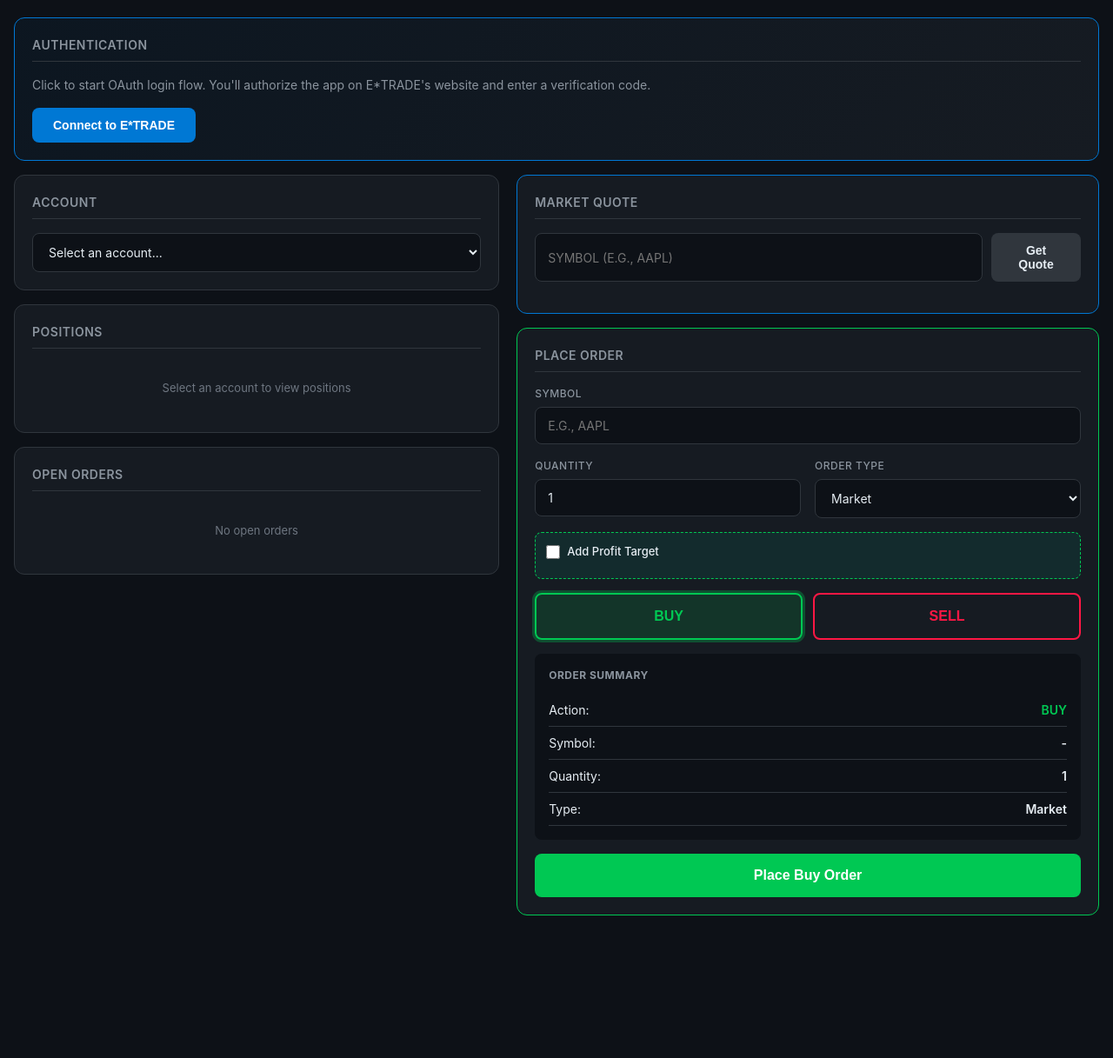
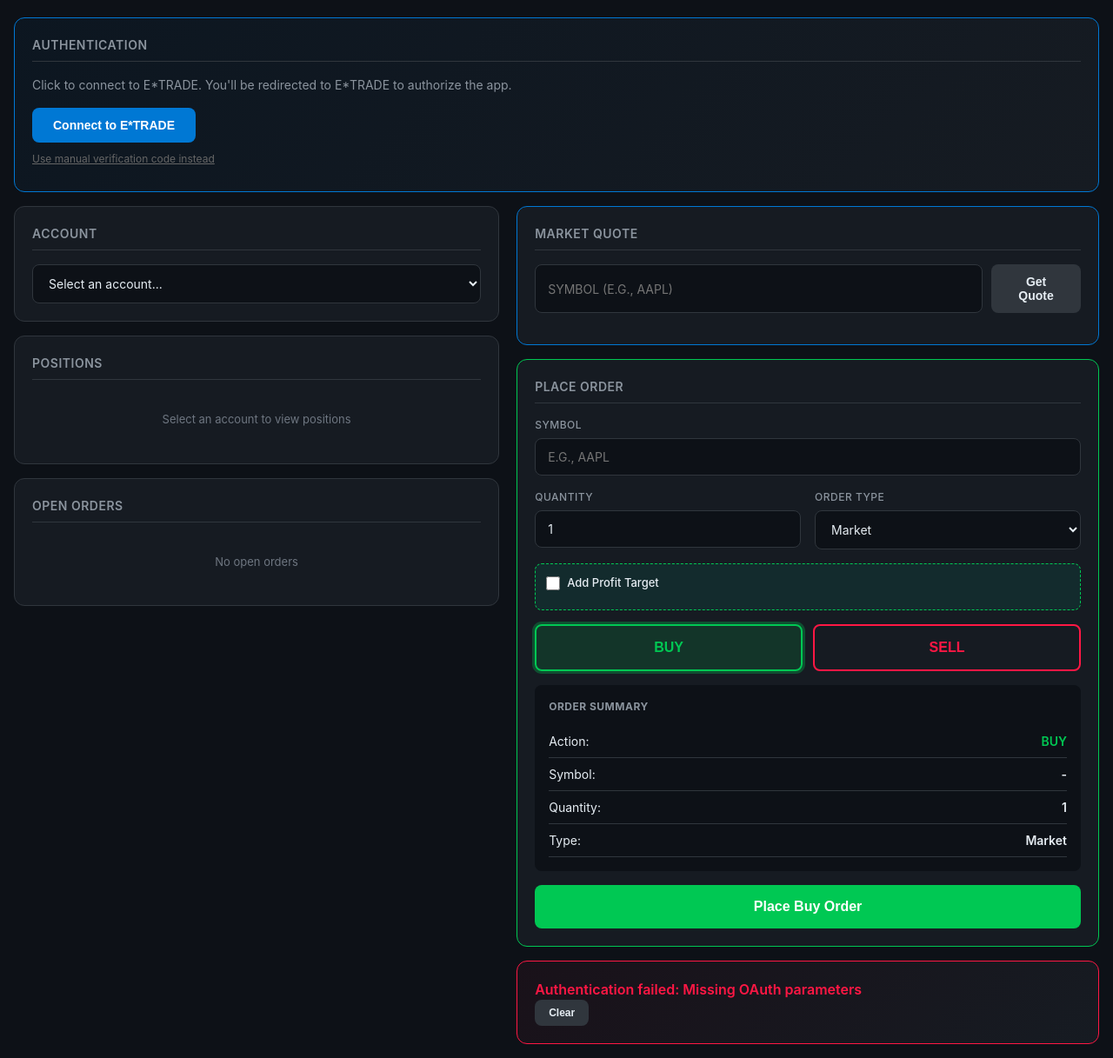
Before and after one commit to rasesh6/etrade-trading, a Flask app: a page that uses templates/index.html in a window 1280 px wide. Shown: the part 85-1302 px from the top of the page at 87% size. Before the commit the page ends 1138 px from the top, so only its background shows below. Run offline with Flask 3, Linux system fonts and the light colour scheme; data that the repository does not hold is empty.

Commit message:
feat: Add callback-based OAuth authentication
- Added /api/auth/callback endpoint to receive OAuth callback from E*TRADE
- Modified /api/auth/login to support callback mode via use_callback parameter
- Updated frontend to use callback mode by default with manual fallback
- Added callback result handling (success/error) on page load

To test:
1. Push this branch to Railway
2. Click "Connect to E*TRADE"
3. Should redirect to E*TRADE for authorization
4. After authorizing, should redirect back with auth success

Co-Authored-By: Claude Opus 4.6 <noreply@anthropic.com>

```diff
--- a/server.py
+++ b/server.py
@@ -61,23 +61,48 @@ def auth_status():
 def start_login():
     """Start OAuth login flow - get authorization URL"""
     try:
+        data = request.get_json() or {}
+        use_callback = data.get('use_callback', False)
+
+        # Build callback URL if using callback mode
+        callback_url = None
+        if use_callback:
+            # Use the current host for callback
+            host = request.host_url.rstrip('/')
+            callback_url = f"{host}/api/auth/callback"
+            logger.info(f"Using callback URL: {callback_url}")
+
         client = ETradeClient()
-        auth_data = client.get_authorization_url()
+        auth_data = client.get_authorization_url(callback_url=callback_url)
 
         # Store request tokens for later use
+        # Key by request_token for callback mode, or flow_id for manual mode
         import secrets
         flow_id = secrets.token_urlsafe(16)
+
+        # Store by both flow_id (for manual mode) and request_token (for callback mode)
         _request_tokens[flow_id] = {
             'request_token': auth_data['request_token'],
             'request_token_secret': auth_data['request_token_secret']
         }
+        _request_tokens[auth_data['request_token']] = {
+            'request_token': auth_data['request_token'],
+            'request_token_secret': auth_data['request_token_secret']
+        }
 
-        return jsonify({
+        response_data = {
             'success': True,
             'authorize_url': auth_data['authorize_url'],
             'flow_id': flow_id,
-            'message': 'Please visit the URL, authorize, and enter the verification code'
-        })
+            'use_callback': use_callback
+        }
+
+        if use_callback:
+            response_data['message'] = 'Redirecting to E*TRADE for authorization...'
+        else:
+            response_data['message'] = 'Please visit the URL, authorize, and enter the verification code'
+
+        return jsonify(response_data)
 
     except Exception as e:
         logger.error(f"Login start failed: {e}")
@@ -124,6 +149,56 @@ def verify_code():
     except Exception as e:
         logger.error(f"Verification failed: {e}")
         return jsonify({'success': False, 'error': str(e)}), 500
+
+
+@app.route('/api/auth/callback')
+def oauth_callback():
+    """Handle OAuth callback from E*TRADE after user authorizes"""
+    try:
+        # E*TRADE sends oauth_token and oauth_verifier in the callback
+        oauth_token = request.args.get('oauth_token', '')
+        oauth_verifier = request.args.get('oauth_verifier', '')
+
+        logger.info(f"OAuth callback received - token: {oauth_token[:20] if oauth_token else 'None'}...")
+
+        if not oauth_token or not oauth_verifier:
+            error_msg = request.args.get('oauth_problem', 'Missing OAuth parameters')
+            logger.error(f"OAuth callback error: {error_msg}")
+            # Redirect to frontend with error
+            return redirect(f"/?auth_error={error_msg}")
+
+        # Look up the stored request token secret
+        # The key is the oauth_token (request token)
+        if oauth_token not in _request_tokens:
+            logger.error(f"Request token not found in stored tokens")
+            return redirect("/?auth_error=Invalid or expired session. Please try again.")
+
+        # Get stored request tokens
+        tokens = _request_tokens.pop(oauth_token)
+
+        # Complete authentication
+        client = ETradeClient()
+        result = client.complete_authentication(
+            oauth_verifier,
+            oauth_token,
+            tokens['request_token_secret']
+        )
+
+        # Save tokens to storage
+        token_manager = get_token_manager()
+        token_manager.save_tokens(
+            result['access_token'],
+            result['access_token_secret']
+        )
+
+        logger.info("OAuth callback authentication successful!")
+
+        # Redirect to frontend with success
+        return redirect("/?auth_success=true")
+
+    except Exception as e:
+        logger.error(f"OAuth callback failed: {e}")
+        return redirect(f"/?auth_error={str(e)}")
 
 
 @app.route('/api/auth/logout', methods=['POST'])
--- a/static/js/app.js
+++ b/static/js/app.js
@@ -15,7 +15,41 @@ document.addEventListener('DOMContentLoaded', () => {
     checkAuthStatus();
     setupEventListeners();
     updateOrderSummary();
+    handleCallbackResult();
 });
+
+function handleCallbackResult() {
+    // Check for OAuth callback result in URL
+    const urlParams = new URLSearchParams(window.location.search);
+
+    if (urlParams.get('auth_success') === 'true') {
+        // Clear the URL parameter
+        window.history.replaceState({}, document.title, window.location.pathname);
+        // Show success message
+        showAuthMessage('success', 'Authentication successful! You are now connected to E*TRADE.');
+        // Refresh auth status
+        checkAuthStatus();
+    } else if (urlParams.get('auth_error')) {
+        const error = urlParams.get('auth_error');
+        // Clear the URL parameter
+        window.history.replaceState({}, document.title, window.location.pathname);
+        // Show error message
+        showAuthMessage('error', 'Authentication failed: ' + error);
+    }
+}
+
+function showAuthMessage(type, message) {
+    const area = document.getElementById('response-area');
+    const content = document.getElementById('response-content');
+
+    if (area && content) {
+        area.className = 'response-area ' + type;
+        area.style.display = 'block';
+        content.innerHTML = `<p class="${type === 'success' ? 'success-text' : 'error-text'}">${message}</p>`;
+    } else {
+        alert(message);
+    }
+}
 
 function setupEventListeners() {
     // Order form inputs
@@ -76,21 +110,31 @@ function updateAuthUI(data) {
     }
 }
 
-async function startLogin() {
+async function startLogin(useCallback = true) {
     try {
         const btn = event.target;
         btn.disabled = true;
         btn.textContent = 'Starting...';
 
-        const response = await fetch('/api/auth/login', { method: 'POST' });
+        const response = await fetch('/api/auth/login', {
+            method: 'POST',
+            headers: { 'Content-Type': 'application/json' },
+            body: JSON.stringify({ use_callback: useCallback })
+        });
         const data = await response.json();
 
         if (data.success) {
-            document.getElementById('auth-url').href = data.authorize_url;
-            document.getElementById('flow-id').value = data.flow_id;
+            if (data.use_callback) {
+                // Callback mode: redirect directly to E*TRADE
+                window.location.href = data.authorize_url;
+            } else {
+                // Manual mode: show the auth URL and verification code input
+                document.getElementById('auth-url').href = data.authorize_url;
+                document.getElementById('flow-id').value = data.flow_id;
 
-            document.getElementById('auth-not-authenticated').style.display = 'none';
-            document.getElementById('auth-flow').style.display = 'block';
+                document.getElementById('auth-not-authenticated').style.display = 'none';
+                document.getElementById('auth-flow').style.display = 'block';
+            }
         } else {
             alert('Failed to start login: ' + data.error);
         }
--- a/templates/index.html
+++ b/templates/index.html
@@ -21,8 +21,11 @@
         <div class="card auth-card" id="auth-section">
             <h2>Authentication</h2>
             <div id="auth-not-authenticated">
-                <p class="info-text">Click to start OAuth login flow. You'll authorize the app on E*TRADE's website and enter a verification code.</p>
-                <button class="btn btn-primary" onclick="startLogin()">Connect to E*TRADE</button>
+                <p class="info-text">Click to connect to E*TRADE. You'll be redirected to E*TRADE to authorize the app.</p>
+                <button class="btn btn-primary" onclick="startLogin(true)">Connect to E*TRADE</button>
+                <p class="small-text" style="margin-top: 10px;">
+                    <a href="#" onclick="startLogin(false); return false;" style="color: #666; font-size: 12px;">Use manual verification code instead</a>
+                </p>
             </div>
             <div id="auth-flow" style="display: none;">
                 <div class="auth-steps">
```
